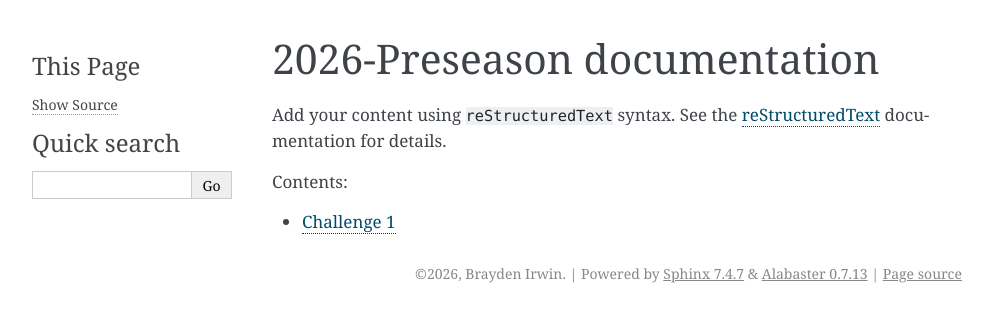
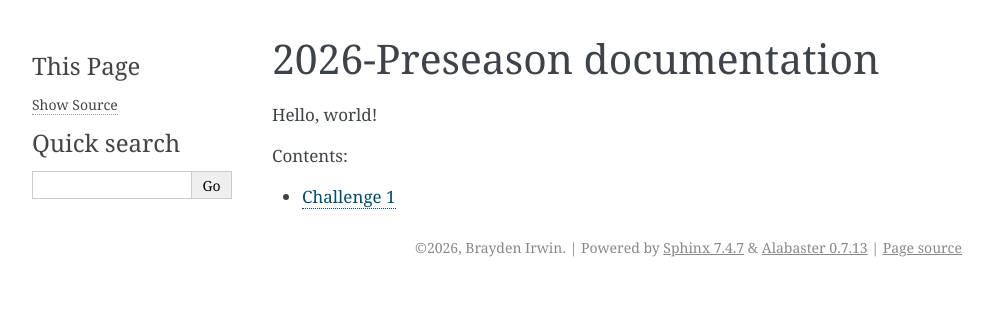
Before and after one commit to kd9yvg/2026-Preseason, a Sphinx documentation site: the page built from docs/index.rst, in a window 1280 px wide. Shown: the top 322 px of the page, without its empty margins (148-1141 px from the left). Built offline with Sphinx 7.4.7, drawn with Linux system fonts in a browser that asks for light colours.

Commit message:
Moved things and updated index

```diff
--- a/docs/index.rst
+++ b/docs/index.rst
@@ -6,13 +6,11 @@
 2026-Preseason documentation
 ============================
 
-Add your content using ``reStructuredText`` syntax. See the
-`reStructuredText <https://www.sphinx-doc.org/en/master/usage/restructuredtext/index.html>`_
-documentation for details.
+Hello, world!
 
 
 .. toctree::
    :maxdepth: 2
    :caption: Contents:
 
-   Challenge1
+   src/Challenge1
```
Also changed, not shown: docs/src/Challenge1.rst (renamed from docs/Challenge1.rst).
